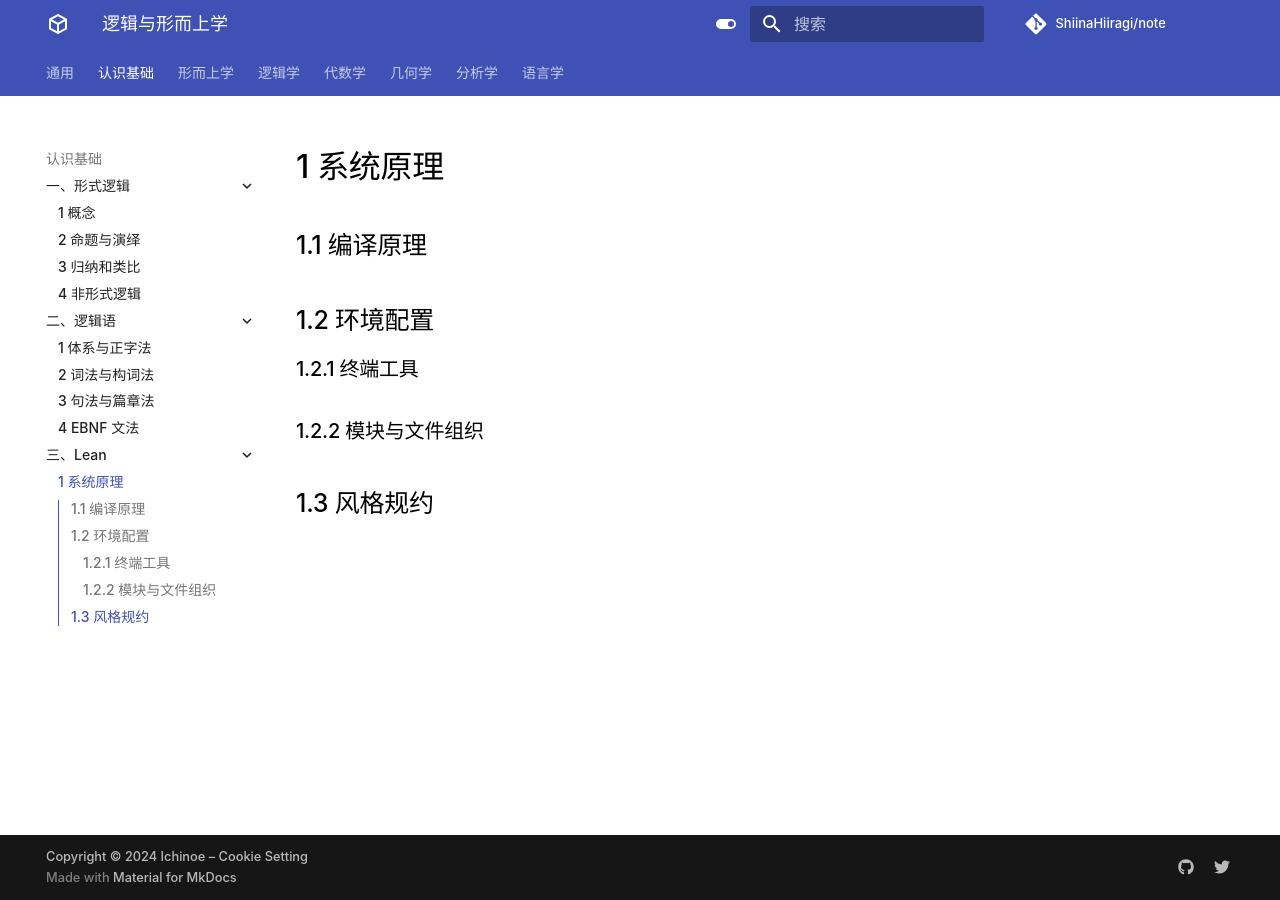
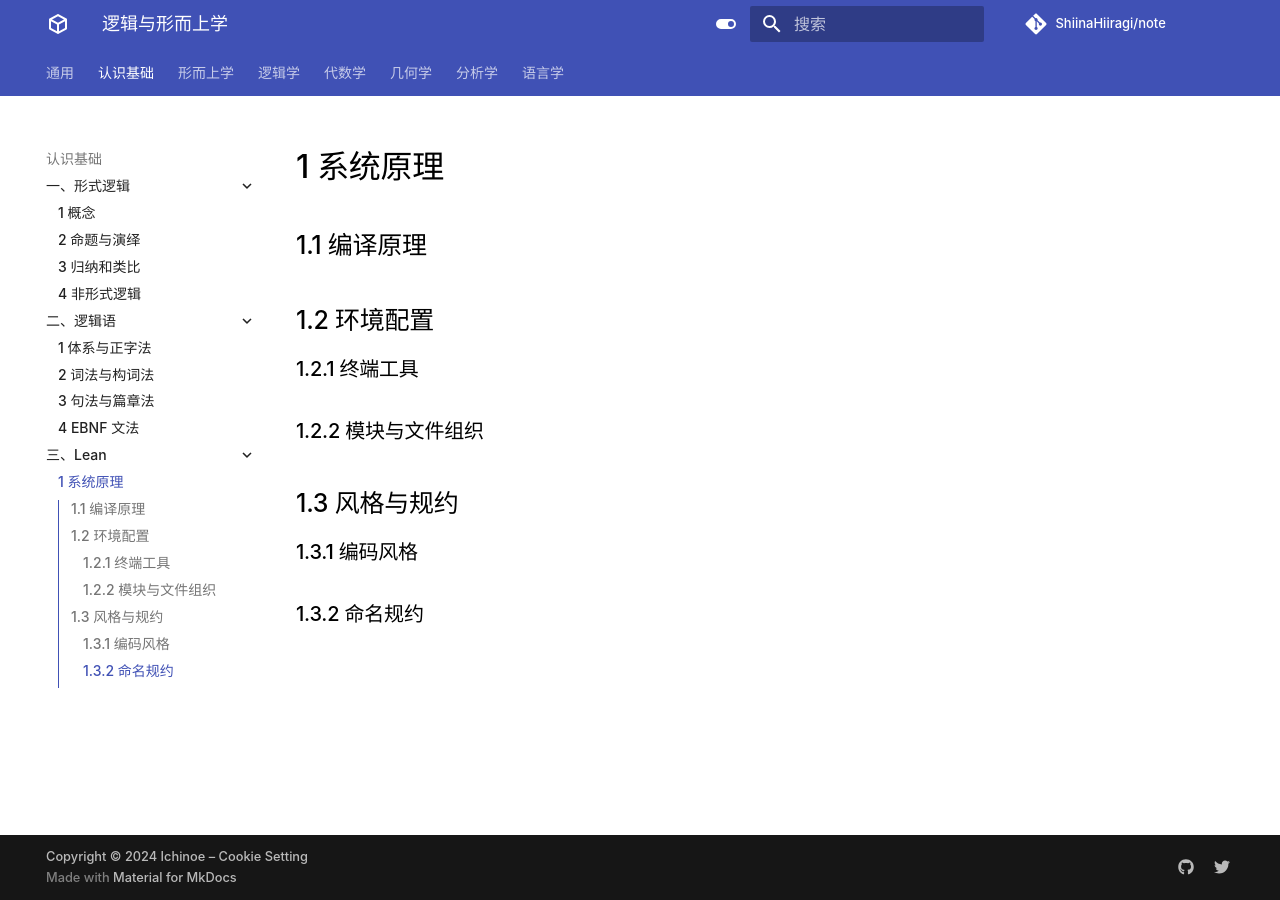
Before and after one commit to ShiinaHiiragi/note, an MkDocs documentation site: the page built from docs/cogn/lean/sys.md, in a window 1280 px wide. Built offline with MkDocs 1.6.1 and Material for MkDocs 9.7.7, drawn with Linux system fonts in a browser that asks for light colours; comment, search, counter and statistics services are not loaded.

```diff
--- a/docs/cogn/lean/sys.md
+++ b/docs/cogn/lean/sys.md
@@ -7,4 +7,7 @@
 
 ### 1.2.2 模块与文件组织
 
-## 1.3 风格规约
+## 1.3 风格与规约
+### 1.3.1 编码风格
+
+### 1.3.2 命名规约
```
Also changed, not shown: docs/anly/cmplx/anly.md (+1 -1 lines).
